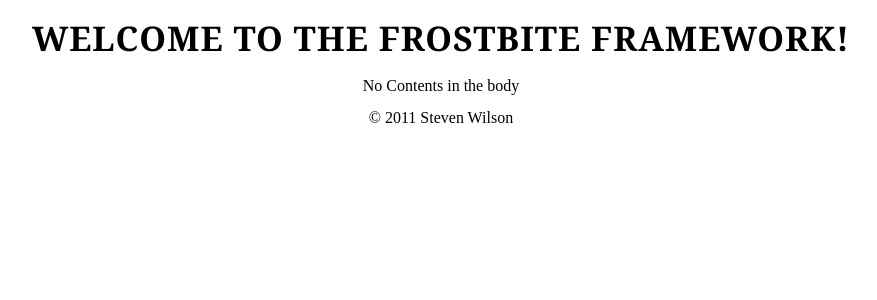
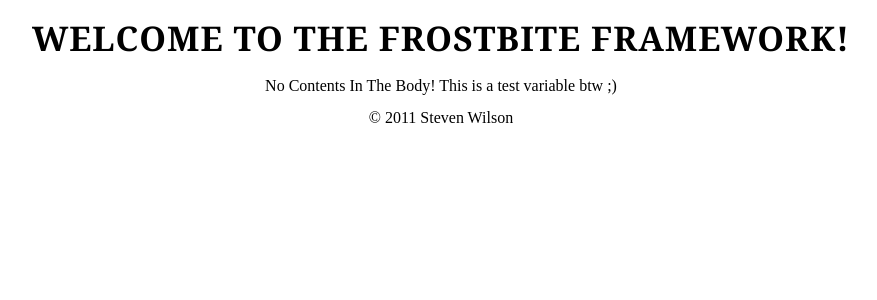
Before and after one commit to wilson212/Frostbite-Framework, a PHP site: page / in a window 1280 px wide. Shown: the top 300 px of the page, without its empty margins (199-1076 px from the left). Run offline with PHP 8.4, Linux system fonts and the light colour scheme.

Commit message:
[13] Added better "Flow" of data between the Controller, Model, and View.

```diff
--- a/application/controllers/welcome.php
+++ b/application/controllers/welcome.php
@@ -19,14 +19,23 @@ class Welcome extends Controller
 
 	function index()
 	{
+		// Load a Welcome Model
 		$this->load->model('Welcome_Model');
+
+		/*
+		| We will use this newly loaded model to return an array.
+		| This array is the "No Contents In Body...." message you see
+		| when you load this page in the browser.
+		*/
+		$data = $this->Welcome_Model->return_default_array();
+		$this->output($data);
 	}
 
 	function _afterAction()
 	{
 		// If you have a custom afterAction, you need
 		// to do $this->output(); !
-		$this->output();
+		// $this->output();
 	}
 }
 // EOF
--- a/application/models/welcome_model.php
+++ b/application/models/welcome_model.php
@@ -5,10 +5,11 @@ class Welcome_Model extends Model
 	function __construct()
 	{
 		parent::__construct();
-		//$this->RDB = $this->load->database('R');
+	}
 
-		//$test = $this->RDB->selectCell("SELECT `name` FROM `categories` WHERE `id`=1");
-		//echo $test;
+	function return_default_array()
+	{
+		return array('test_var' => 'No Contents In The Body! This is a test variable btw ;)');
 	}
 }
 // EOF
--- a/application/views/welcome/index.php
+++ b/application/views/welcome/index.php
@@ -1,3 +1,3 @@
 <div>
-	<h2><center>No Contents in the body</center></h2>
+	<h2><center><?php echo $test_var; ?></center></h2>
 </div>
--- a/core/library/Controller.php
+++ b/core/library/Controller.php
@@ -109,9 +109,9 @@ class Controller
 | or in the engine.
 |
 */
-	function output()
+	function output($data = array())
 	{
-		$this->template->render();
+		$this->template->render($data);
 	}
 }
 // EOF
--- a/core/library/Frostbite.php
+++ b/core/library/Frostbite.php
@@ -17,6 +17,7 @@
 class Frostbite
 {
 	public $Router;
+	protected $dispatch;
 
 	function __construct()
 	{
@@ -48,7 +49,7 @@ class Frostbite
 		// -------------------------------------------------------------
 		// Here we init the actual controller / action into a variable.|
 		// -------------------------------------------------------------
-		$dispatch = new $controllerName($controller, $action);
+		$this->dispatch = new $controllerName($controller, $action);
 
 		// After loading the controller, make sure it loaded correctly or spit an error
 		if((int)method_exists($controllerName, $action))
@@ -58,25 +59,41 @@ class Frostbite
 			// -------------------------------------------------------------------------
 
 			// Call the beforeAction method in the controller.
-			if(method_exists($controllerName, "_beforeAction"))
-			{
-				call_user_func_array(array($dispatch,"_beforeAction"), $queryString);
-			}
+			$this->performAction($controllerName, "_beforeAction", $queryString);
 
 			// HERE is where the magic begins... call the Main APP Controller and method
-			call_user_func_array(array($dispatch,$action), $queryString);
+			$this->performAction($controllerName, $action, $queryString);
 
 			// Call the afterAction method in the controller.
-			if(method_exists($controllerName, "_afterAction"))
-			{
-				call_user_func_array(array($dispatch,"_afterAction"), $queryString);
-			}
+			$this->performAction($controllerName, "_afterAction", $queryString);
+
 		}
 		else
 		{
 			show_error(3, 'Engine failed to initialize Controller: "'. $controllerName .'", Using action: "'. $action .'"', __FILE__, __LINE__);
 		}
 	}
+
+	/*
+	| ---------------------------------------------------------------
+	| Method: performAction()
+	| ---------------------------------------------------------------
+	|
+	| @Param: $controller - Name of the controller being used
+	| @Param: $action - Action method being used in the controller
+	| @Param: $queryString - The query string, basically params for the Action
+	| @Param: $render - Whether to render the page and close, or just return the contents
+	|
+	*/
+
+	function performAction($controller, $action, $queryString = null)
+	{
+		if(method_exists($controller, $action))
+		{
+			return call_user_func_array( array($this->dispatch, $action), $queryString );
+		}
+		return FALSE;
+	}
 }
 
 // Please use EOF comments instead of closing php tags. For reason / more
--- a/core/library/Router.php
+++ b/core/library/Router.php
@@ -4,26 +4,6 @@ class Router
 	var $_controler = FALSE;
 	var $_action = FALSE;
 	var $_queryString = FALSE;
-
-	/*
-	| ---------------------------------------------------------------
-	| Method: performAction()
-	| ---------------------------------------------------------------
-	|
-	| @Param: $controller - Name of the controller being used
-	| @Param: $action - Action method being used in the controller
-	| @Param: $queryString - The query string, basically params for the Action
-	| @Param: $render - Whether to render the page and close, or just return the contents
-	|
-	*/
-
-	function performAction($controller, $action, $queryString = null, $render = 0)
-	{
-		$controllerName = $controller;
-		$dispatch = new $controllerName($controller,$action);
-		$dispatch->render = $render;
-		return call_user_func_array(array($dispatch,$action),$queryString);
-	}
 
 	/*
 	| ---------------------------------------------------------------
--- a/core/library/Template.php
+++ b/core/library/Template.php
@@ -77,15 +77,29 @@ class Template
 |
 */
 
-    function render($doNotRenderHeader = 0)
+    function render($data = array())
 	{
-		extract($this->variables);
+		// Add the passed variables to the template variables list
+		if(count($data) > 0)
+		{
+			foreach($data as $key => $value)
+			{
+				$this->variables[$key] = $value;
+			}
+		}
+
+		// Extract the variables so $this->variables[ $var ]
+		// becomes just " $var "
+		@extract($this->variables);
+
+		// Just fo testing purposes
+		$render = 1;
 
 		// Start output bffering
 		ob_start();
 
 		// Load the header
-		if($doNotRenderHeader == 0)
+		if($render == 1)
 		{
 			if(file_exists(ROOT . DS . 'templates' . DS . $this->template_name . DS . 'header.php'))
 			{
@@ -104,7 +118,7 @@ class Template
 		}
 
 		// Load the footer
-		if ($doNotRenderHeader == 0)
+		if($render == 1)
 		{
 			if(file_exists(ROOT . DS . 'templates' . DS . $this->template_name . DS . 'footer.php'))
 			{
```
Also changed, not shown: core/library/Core.php (+13 -5 lines).
